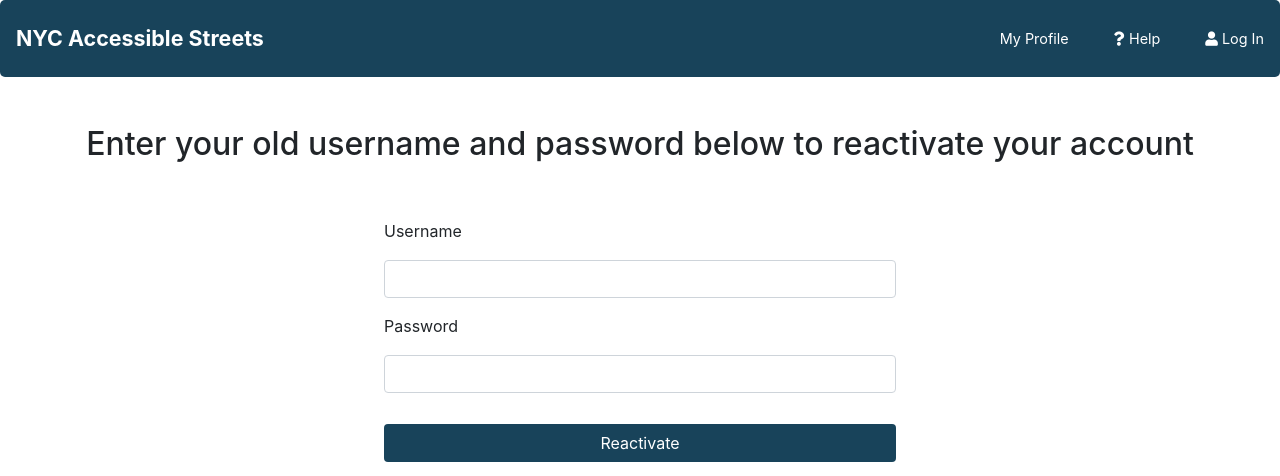
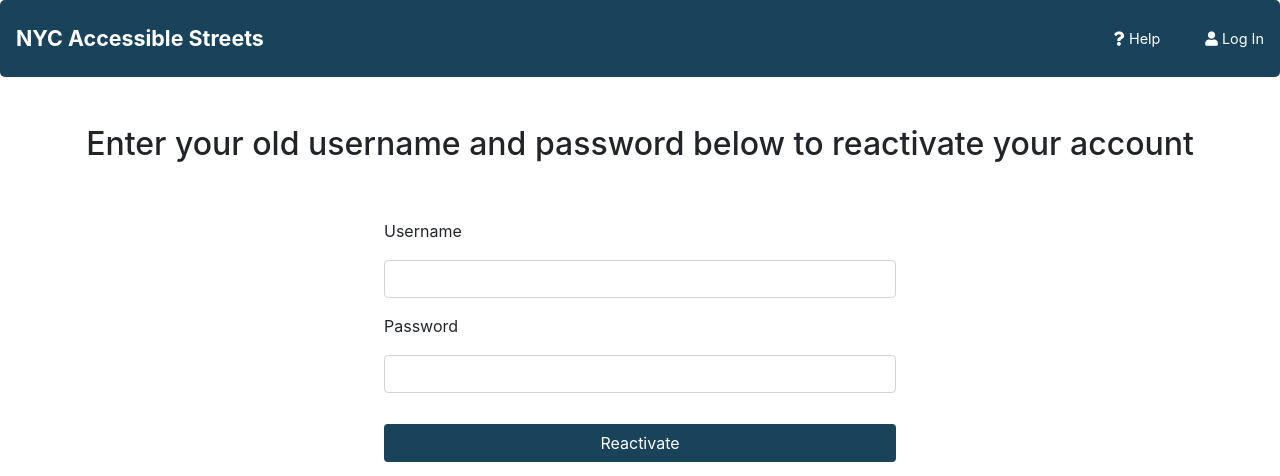
Before and after one commit to gcivil-nyu-org/team-1-inperson, a Django app: page /accounts/reactivate/ in a window 1280 px wide. Shown: the top 476 px of the page. Run offline with Django 3.2, Linux system fonts and the light colour scheme; some libraries are stand-ins or nearby versions.

Commit message:
remove my profile from navbar in reactivate account page

```diff
--- a/accounts/templates/reactivate.html
+++ b/accounts/templates/reactivate.html
@@ -34,7 +34,6 @@
   </div>
   <div class="collapse navbar-collapse" id="navbarSupportedContent">
     <ul class="navbar-nav ml-auto">
-      <li><a class = "nav-list" href="/accounts/profile"> My Profile</a></li>
       <li><a class = "nav-list" href="/accounts/help"><i class="fas fa-question"></i> Help</a></li>
       <li><a class = "nav-list" href="/accounts/login"><i class="fas fa-user"></i> Log In</a></li>
     </ul>
```
